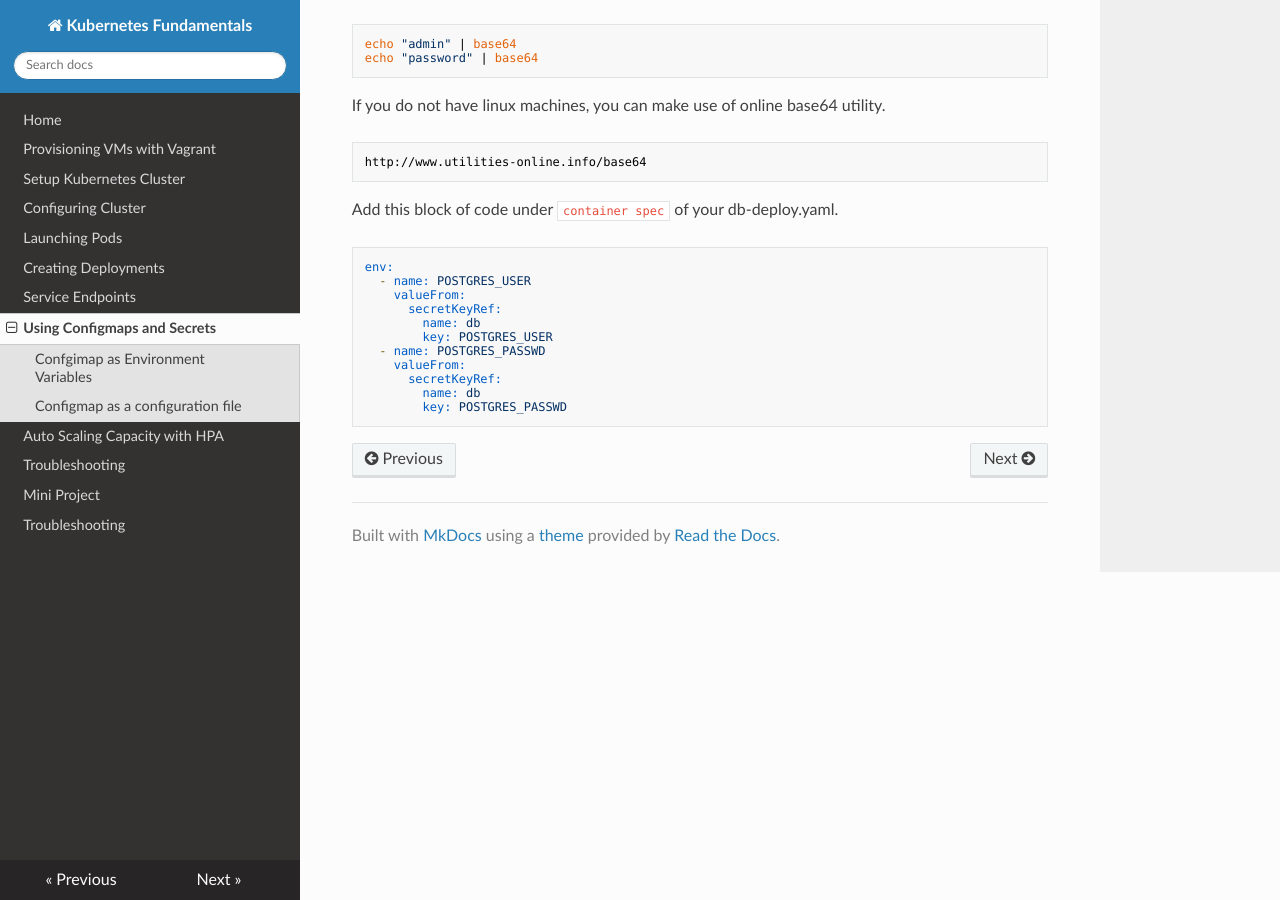
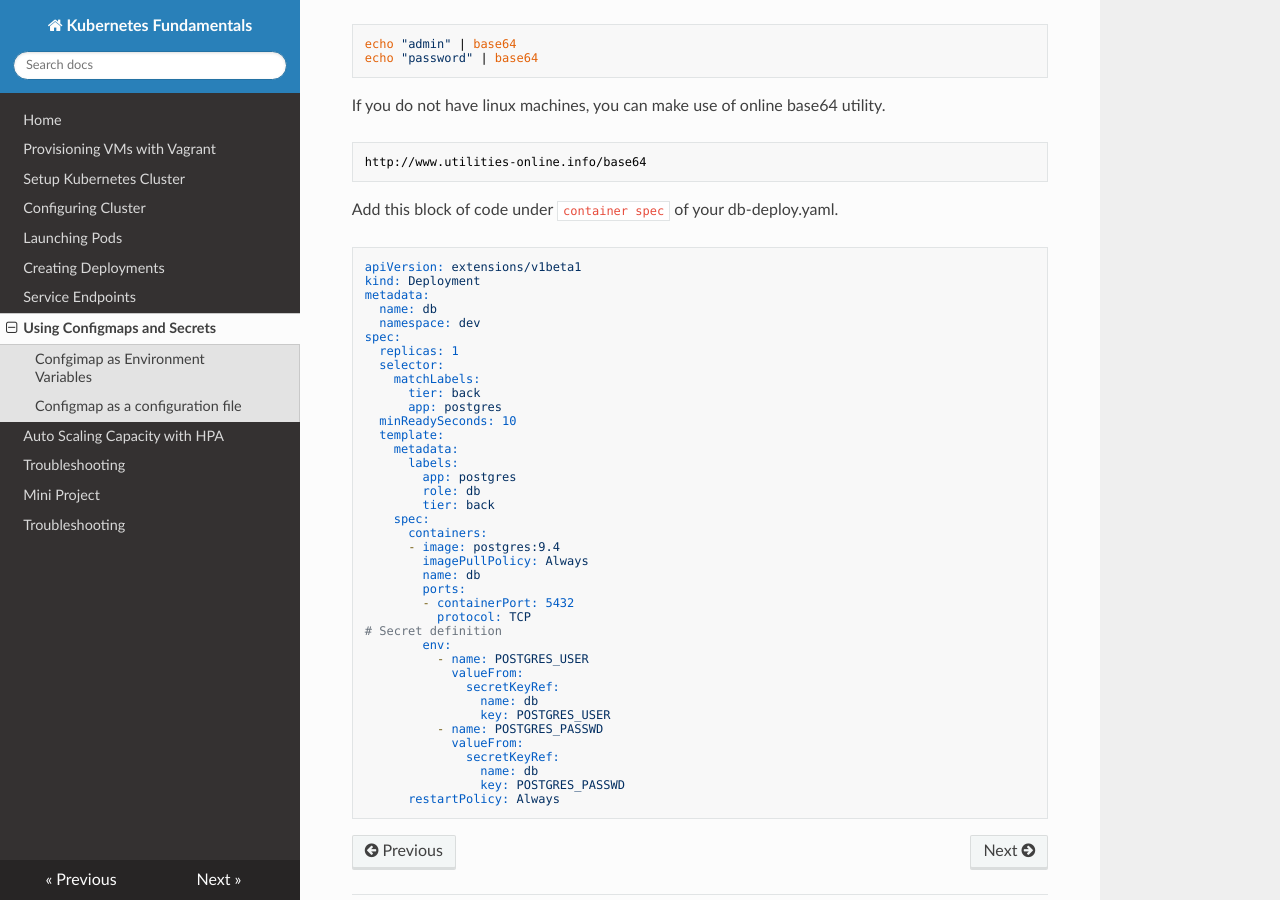
Before and after one commit to schoolofdevops/ultimate-kubernetes-bootcamp, an MkDocs documentation site: the page built from tutorials/8. Using Configmaps and Secrets.md, in a window 1280 px wide and 900 px high, scrolled down 3102 px. Built offline with MkDocs 1.6.1, drawn with Linux system fonts in a browser that asks for light colours; nearby versions of some CDN libraries; old or Windows-style settings are respelled for this version of MkDocs.

Commit message:
added deployment block in db - secrets chapter

````diff
--- a/tutorials/8. Using Configmaps and Secrets.md
+++ b/tutorials/8. Using Configmaps and Secrets.md
@@ -162,15 +162,43 @@ http://www.utilities-online.info/base64
 Add this block of code under `container spec` of your db-deploy.yaml.
 
 ```
-env:
-  - name: POSTGRES_USER
-    valueFrom:
-      secretKeyRef:
+apiVersion: extensions/v1beta1
+kind: Deployment
+metadata:
+  name: db
+  namespace: dev
+spec:
+  replicas: 1
+  selector:
+    matchLabels:
+      tier: back
+      app: postgres
+  minReadySeconds: 10
+  template:
+    metadata:
+      labels:
+        app: postgres
+        role: db
+        tier: back
+    spec:
+      containers:
+      - image: postgres:9.4
+        imagePullPolicy: Always
         name: db
-        key: POSTGRES_USER
-  - name: POSTGRES_PASSWD
-    valueFrom:
-      secretKeyRef:
-        name: db
-        key: POSTGRES_PASSWD
+        ports:
+        - containerPort: 5432
+          protocol: TCP
+# Secret definition
+        env:
+          - name: POSTGRES_USER
+            valueFrom:
+              secretKeyRef:
+                name: db
+                key: POSTGRES_USER
+          - name: POSTGRES_PASSWD
+            valueFrom:
+              secretKeyRef:
+                name: db
+                key: POSTGRES_PASSWD
+      restartPolicy: Always
 ```
````
